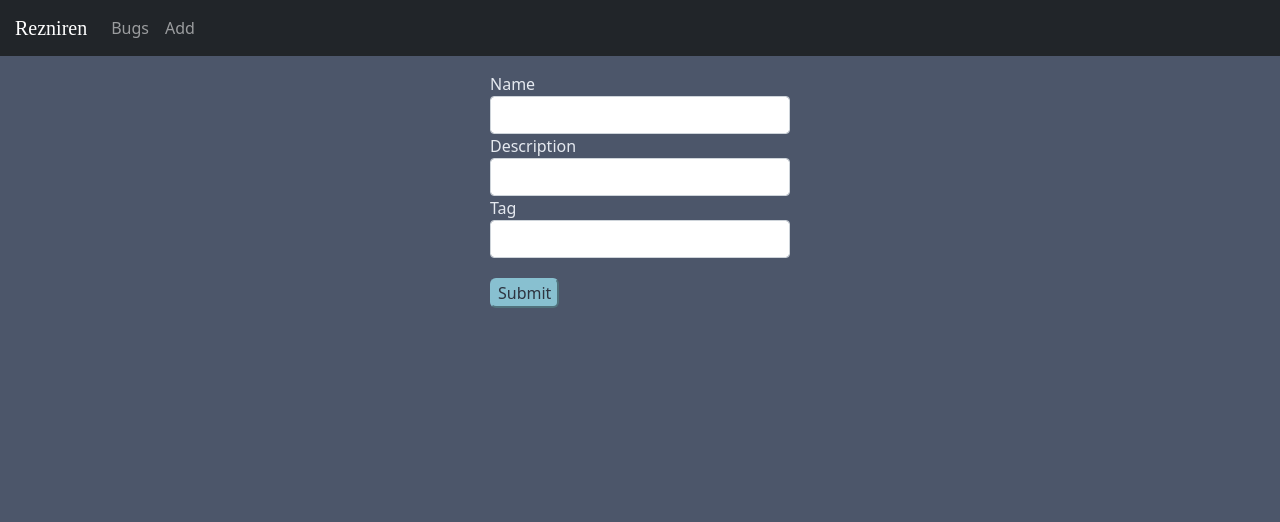
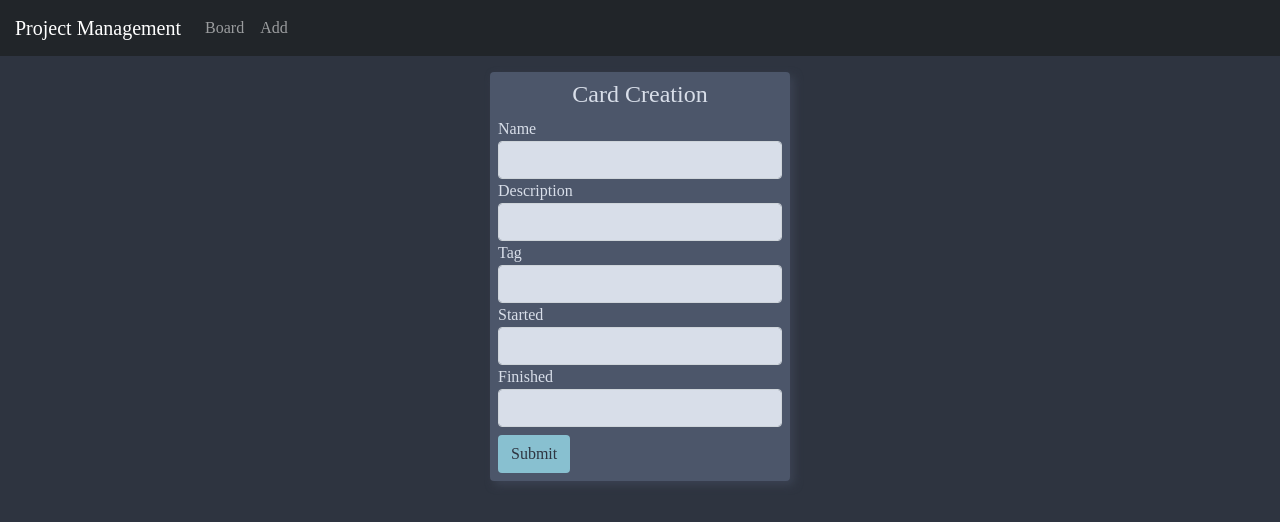
Before and after one commit to Rezniren/Project-Manager, a React (Create React App) app in the folder src/main/react-crud/: page /add in a window 1280 px wide. Shown: the top 522 px of the page. Built offline with nearby package versions, Linux system fonts and the light colour scheme.

Commit message:
Changed interface to consider data as Cards. Editing is now fully functional. Removed pesky delete all button

```diff
--- a/src/main/react-crud/src/App.css
+++ b/src/main/react-crud/src/App.css
@@ -1,12 +1,24 @@
 body {
-  background-color: #4c566a;
+  font-family: "MesloLGS NF", serif;
+  background-color: #2e3440;
   color: #e5e9f0;
 }
+
+.navbar {
+   background-color: #3b4252;
+ }
+.navbar-brand {
+  font-family: "Herculanum", "Comic Code", serif;
+  padding-left: 15px;
+  color: #bf616a;
+}
+
 .list {
   text-align: left;
   max-width: 750px;
   margin: auto;
 }
+
 .submit-form {
   max-width: 300px;
   margin: auto;
@@ -15,26 +27,66 @@ body {
   max-width: 300px;
   margin: auto;
 }
-.navbar-brand {
-  font-family: "Comic Code", serif;
-  padding-left: 15px;
-  color: #bf616a;
+.form-control {
+  background-color: #d8dee9;
+}
+.form-control:focus {
+   box-shadow: none;
+ }
+
+.boardCard {
+
+  background-color: #4c566a;
+  color: #d8dee9;
+  border-radius: .25rem;
+  padding: 8px;
+  filter: drop-shadow(4px 4px 4px #3b4252);
+}
+.title-center {
+  text-align: center;
 }
 
-.btn2 {
-  margin-top: 20px;
-  background-color: #88c0d0;
-  border-color: #88c0d0;
-  color: #2e3440;
-  border-radius: 6px;
-}
 .list-group-item {
-  background-color: #88c0d0;
-  color: #2e3440;
-  font-family: "Comic Code", "Fantasque Sans Mono", sans-serif;
+  background-color: #3b4252;
+  color: #d8dee9;
+  font-family:  "MesloLGS NF", "Comic Code", "Fantasque Sans Mono", sans-serif;
   font-weight: bold;
 }
+.list-group-item.active {
+  background-color: #5e81ac;
+  border-color: transparent;
+}
+
 .badge {
+  padding: .375rem .75rem;
+  font-size: 1rem;
+  border-radius: .25rem;
+  margin-top: 8px;
   background-color: #88c0d0;
+  border-color: transparent;
   color: #2e3440;
 }
+
+.btn {
+   background-color: #88c0d0;
+   color: #2e3440;
+   //margin-top: 8px;
+   margin-right: 5px;
+ }
+.btn-success {
+  margin-top: 8px;
+  border-color: transparent;
+}
+.btn-success:hover {
+  background-color: #a3be8c;
+  border-color: transparent;
+}
+.btn-danger {
+  margin-top: 8px;
+  background-color: #bf616a;
+  border-color: transparent;
+}
+.btn-danger:hover {
+  background-color: #d08770;
+  border-color: transparent;
+}
--- a/src/main/react-crud/src/App.js
+++ b/src/main/react-crud/src/App.js
@@ -1,10 +1,12 @@
 import React, { Component } from "react";
-import { Routes, Link, Route } from "react-router-dom";
+import { Routes, Link, Route, useParams } from "react-router-dom";
 import "bootstrap/dist/css/bootstrap.min.css";
 import "./App.css";
 import AddBug from "./components/add-bug.component";
 import Bug from "./components/bug.component";
 import BugsList from "./components/bugs-list.component";
+
+
 
 class App extends Component {
   render() {
@@ -12,12 +14,12 @@ class App extends Component {
     <div>
       <nav className="navbar navbar-expand navbar-dark bg-dark">
         <a href="/bugs" className="navbar-brand">
-         Rezniren
+         Project Management
         </a>
         <div className="navbar-nav mr-auto">
           <li className="nav-item">
             <Link to={"/bugs"} className="nav-link">
-              Bugs
+              Board
             </Link>
           </li>
           <li className="nav-item">
@@ -32,7 +34,7 @@ class App extends Component {
           <Route exact path="/" element={<BugsList/>} />
           <Route exact path="bugs" element={<BugsList/>} />
           <Route exact path="/add" element={<AddBug/>} />
-          <Route path="/bugs/:id" element={<Bug/>} />
+          <Route path="bugs/:id"  element={<Bug/>}/>
         </Routes>
       </div>
     </div>
--- a/src/main/react-crud/src/components/add-bug.component.js
+++ b/src/main/react-crud/src/components/add-bug.component.js
@@ -6,13 +6,17 @@ export default class AddG extends Component {
         this.onChangeName = this.onChangeName.bind(this);
         this.onChangeDescription = this.onChangeDescription.bind(this);
         this.onChangeTag = this.onChangeTag.bind(this);
+        this.onChangeStarted = this.onChangeStarted.bind(this);
+        this.onChangeStarted = this.onChangeStarted.bind(this);
         this.saveG = this.saveG.bind(this);
         this.newG = this.newG.bind(this);
         this.state = {
             id: null,
             name: "",
             description: "",
-            tag: ""
+            tag: "",
+            started: "",
+            finished: "",
         };
     }
     onChangeName(e) {
@@ -30,11 +34,23 @@ export default class AddG extends Component {
             tag: e.target.value
         });
     }
+    onChangeStarted(e) {
+        this.setState({
+            started: e.target.value
+        })
+    }
+    onChangeFinished(e) {
+        this.setState({
+            finished: e.target.value
+        })
+    }
     saveG() {
         var data = {
             name: this.state.name,
             description: this.state.description,
-            tag: this.state.tag
+            tag: this.state.tag,
+            started: this.state.started,
+            finished: this.state.finished
         };
         GDataService.create(data)
             .then(response => {
@@ -42,7 +58,9 @@ export default class AddG extends Component {
                     id: response.data.id,
                     name: response.data.name,
                     description: response.data.description,
-                    tag:response.data.tag
+                    tag:response.data.tag,
+                    started:response.data.started,
+                    finished:response.data.finished
                 });
                 console.log(response.data);
             })
@@ -54,7 +72,9 @@ export default class AddG extends Component {
         this.setState({
             id: null,
             name: "",
-            description: ""
+            description: "",
+            started: "",
+            finished: ""
         });
     }
     render() {
@@ -64,12 +84,13 @@ export default class AddG extends Component {
                 {this.state.submitted ? (
                     <div>
                         <h4>You submitted successfully!</h4>
-                        <button className="btn2 btn-success" onClick={this.newG}>
+                        <button className="btn btn-success" onClick={this.newG}>
                             Add
                         </button>
                     </div>
                 ) : (
-                    <div>
+                    <div className="boardCard">
+                        <h4 className="title-center">Card Creation</h4>
                         <div className="form-group">
                             <label htmlFor="name">Name</label>
                             <input
@@ -106,7 +127,31 @@ export default class AddG extends Component {
                                 name="tag"
                             />
                         </div>
-                        <button onClick={this.saveG} className="btn2 btn-success">
+                        <div className="form-group">
+                            <label htmlFor="started">Started</label>
+                            <input
+                                type="text"
+                                className="form-control"
+                                id="started"
+                                required
+                                value={this.state.started}
+                                onChange={this.onChangeStarted}
+                                name="started"
+                            />
+                        </div>
+                        <div className="form-group">
+                            <label htmlFor="finished">Finished</label>
+                            <input
+                                type="text"
+                                className="form-control"
+                                id="finished"
+                                required
+                                value={this.state.finished}
+                                onChange={this.onChangeFinished}
+                                name="finished"
+                            />
+                        </div>
+                        <button onClick={this.saveG} className="btn btn-success">
                             Submit
                         </button>
                     </div>
--- a/src/main/react-crud/src/components/bug.component.js
+++ b/src/main/react-crud/src/components/bug.component.js
@@ -1,12 +1,25 @@
 import React, { Component } from "react";
+import { useParams } from "react-router-dom";
 import BugDataService from "../services/bug.service";
-export default class Bug extends Component {
+
+export function withRouter(Children){
+    return(props)=>{
+
+        const match  = {params: useParams()};
+        return <Children {...props}  match = {match}/>
+    }
+}
+
+class Bug extends Component {
     constructor(props) {
         super(props);
+        console.log(this.props.match.params.id);
         this.onChangeName = this.onChangeName.bind(this);
         this.onChangeDescription = this.onChangeDescription.bind(this);
+        this.onChangeTag = this.onChangeTag.bind(this);
+        this.onChangeStarted = this.onChangeStarted.bind(this);
+        this.onChangeFinished = this.onChangeFinished.bind(this);
         this.getBug = this.getBug.bind(this);
-        this.updateTag = this.updateTag.bind(this);
         this.updateBug = this.updateBug.bind(this);
         this.deleteBug = this.deleteBug.bind(this);
         this.state = {
@@ -14,7 +27,9 @@ export default class Bug extends Component {
                 id: null,
                 name: "",
                 description: "",
-                tag: ""
+                tag: "",
+                started: "",
+                finished: ""
             },
             message: ""
         };
@@ -23,6 +38,7 @@ export default class Bug extends Component {
     componentDidMount() {
 
         this.getBug(this.props.match.params.id);
+
     }
 
     onChangeName(e) {
@@ -39,13 +55,50 @@ export default class Bug extends Component {
 
     onChangeDescription(e) {
         const description = e.target.value;
-
-        this.setState(prevState => ({
+        this.setState(function (prevState) {
+            return {
                 currentBug: {
                     ...prevState.currentBug,
                     description: description
                 }
-        }));
+            };
+        });
+    }
+
+    onChangeTag(e) {
+        const tag = e.target.value;
+        this.setState(function (prevState) {
+            return {
+                currentBug: {
+                    ...prevState.currentBug,
+                    tag: tag
+                }
+            };
+        });
+    }
+
+    onChangeStarted(e) {
+        const started = e.target.value;
+        this.setState(function (prevState) {
+            return {
+                currentBug: {
+                    ...prevState.currentBug,
+                    started: started
+                }
+            }
+        });
+    }
+
+    onChangeFinished(e) {
+        const finished = e.target.value;
+        this.setState(function (prevState) {
+            return {
+                currentBug: {
+                    ...prevState.currentBug,
+                    finished: finished
+                }
+            }
+        });
     }
 
     getBug(id) {
@@ -61,37 +114,18 @@ export default class Bug extends Component {
             });
     }
 
-    updateTag(tagTitle) {
-        var data = {
-            id: this.state.currentBug.id,
-            name: this.state.currentBug.name,
-            description: this.state.currentBug.description,
-            tag: tagTitle
-        };
-        BugDataService.update(this.state.currentBug.id, data)
-            .then(response => {
-                this.setState(prevState => ({
-                    currentBug: {
-                        ...prevState.currentBug,
-                        tag: tagTitle
-                    }
-                }));
-                console.log(response.data);
-            })
-            .catch(e => {
-                console.log(e);
-            });
-    }
 
     updateBug() {
+        console.log(this.state.currentBug);
         BugDataService.update(
             this.state.currentBug.id,
+
             this.state.currentBug
         )
             .then(response => {
                 console.log(response.data);
                 this.setState({
-                    message: "The Bug was updated successfully!"
+                    message: "The Card was updated successfully!"
                 });
             })
             .catch(e => {
@@ -114,8 +148,8 @@ export default class Bug extends Component {
         return (
             <div>
                 {currentBug ? (
-                    <div className="edit-form">
-                        <h4>Bug</h4>
+                    <div className="edit-form boardCard boardEdit">
+                        <h4 className="title-center">Card Edit</h4>
                         <form>
                             <div className="form-group">
                                 <label htmlFor="name">Name</label>
@@ -136,8 +170,10 @@ export default class Bug extends Component {
                                     value={currentBug.description}
                                     onChange={this.onChangeDescription}
                                 />
+
+                            </div>
                             <div className="form-group">
-                                    <label htmlFor="Tag">Tag</label>
+                            <label htmlFor="tag">Tag</label>
                             <input
                                 type="text"
                                 className="form-control"
@@ -146,6 +182,25 @@ export default class Bug extends Component {
                                 onChange={this.onChangeTag}
                             />
                             </div>
+                            <div className="form-group">
+                                <label htmlFor="started">Started</label>
+                                <input
+                                    type="text"
+                                    className="form-control"
+                                    id="started"
+                                    value={currentBug.started}
+                                    onChange={this.onChangeTag}
+                                />
+                            </div>
+                            <div className="form-group">
+                                <label htmlFor="finished">Finished</label>
+                                <input
+                                    type="text"
+                                    className="form-control"
+                                    id="started"
+                                    value={currentBug.finished}
+                                    onChange={this.onChangeFinished}
+                                    />
                             </div>
 
                         </form>
@@ -153,10 +208,17 @@ export default class Bug extends Component {
 
                         <button
                             type="submit"
-                            className="badge badge-success"
+                            className="btn btn-success"
                             onClick={this.updateBug}
                         >
                             Update
+                        </button>
+                        <button
+                            type="submit"
+                            className="btn btn-danger"
+                            onClick={this.deleteBug}
+                        >
+                            Delete
                         </button>
                         <p>{this.state.message}</p>
                     </div>
@@ -170,3 +232,4 @@ export default class Bug extends Component {
         );
     }
 }
+export default withRouter(Bug);
--- a/src/main/react-crud/src/services/bug.service.js
+++ b/src/main/react-crud/src/services/bug.service.js
@@ -19,7 +19,7 @@ class BugDataService {
         return http.delete(`/bugs`);
     }
     findByName(name) {
-        return http.get(`/bugs?title=${name}`);
+        return http.get(`/bugs?name=${name}`);
     }
 }
 export default new BugDataService();
```
Also changed, not shown: src/main/react-crud/src/components/bugs-list.component.js (+29 -12 lines), 2 other files (tests, documents, lock files or other folders). Lines whose indentation alone changed are shown as unchanged.
